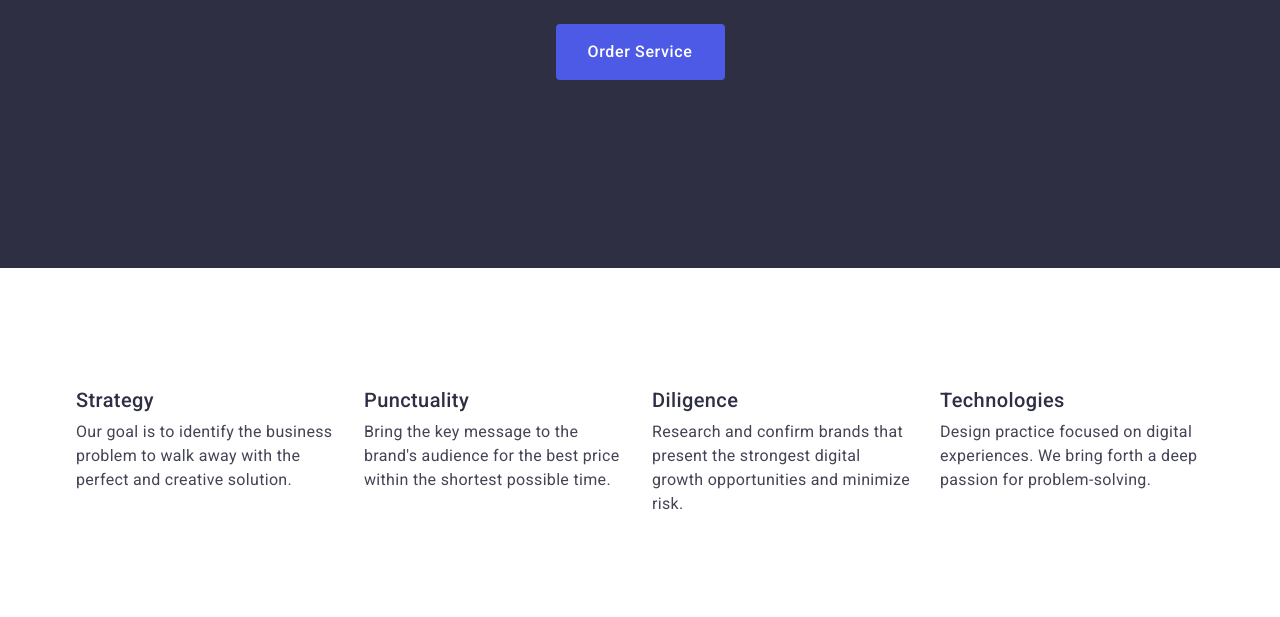
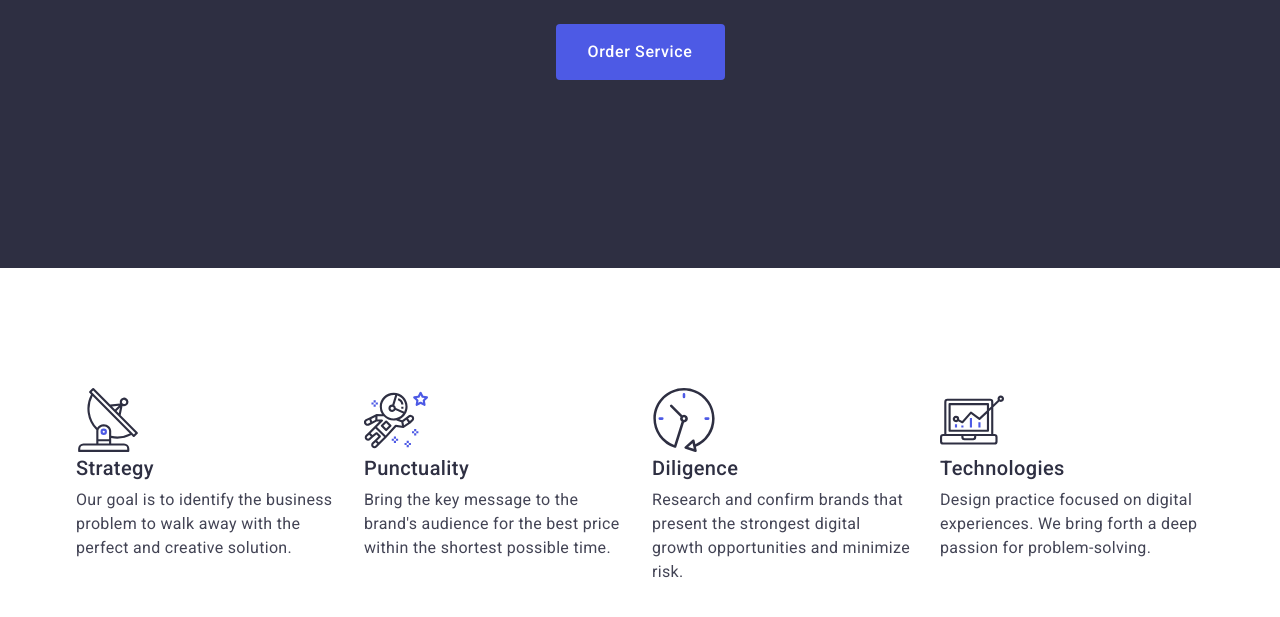
Before and after one commit to maks-frontend/goit-markup-hw-04, a plain HTML site: page index.html in a window 1280 px wide. Shown: the part 405-1022 px from the top of the page. Drawn offline with nearby package versions, Linux system fonts and the light colour scheme.

Commit message:
svg-sprite

```diff
--- a/index.html
+++ b/index.html
@@ -58,6 +58,9 @@
           <h2 class="visually-hidden"></h2>
           <ul class="cards-advent">
             <li class="cards-description">
+              <svg width="64" height="64">
+              <use href="./images/icons.svg.svg#icon-antenna-1"></use>
+              </svg>
               <h3 class="subtitle">Strategy</h3>
               <p class="text">
                 Our goal is to identify the business problem to walk away with
@@ -65,6 +68,9 @@
               </p>
             </li>
             <li class="cards-description">
+              <svg width="64" height="64">
+              <use href="./images/icons.svg.svg#icon-astronaut-1"></use>
+              </svg>
               <h3 class="subtitle">Punctuality</h3>
               <p class="text">
                 Bring the key message to the brand's audience for the best price
@@ -72,6 +78,9 @@
               </p>
             </li>
             <li class="cards-description">
+              <svg width="64" height="64">
+              <use href="./images/icons.svg.svg#icon-clock-1"></use>
+              </svg>
               <h3 class="subtitle">Diligence</h3>
               <p class="text">
                 Research and confirm brands that present the strongest digital
@@ -79,6 +88,9 @@
               </p>
             </li>
             <li class="cards-description">
+              <svg width="64" height="64">
+              <use href="./images/icons.svg.svg#icon-diagram-1"></use>
+              </svg>
               <h3 class="subtitle">Technologies</h3>
               <p class="text">
                 Design practice focused on digital experiences. We bring forth a
```
Also changed, not shown: images/icons.svg.svg (added), images/people-office 1.jpg (added).
